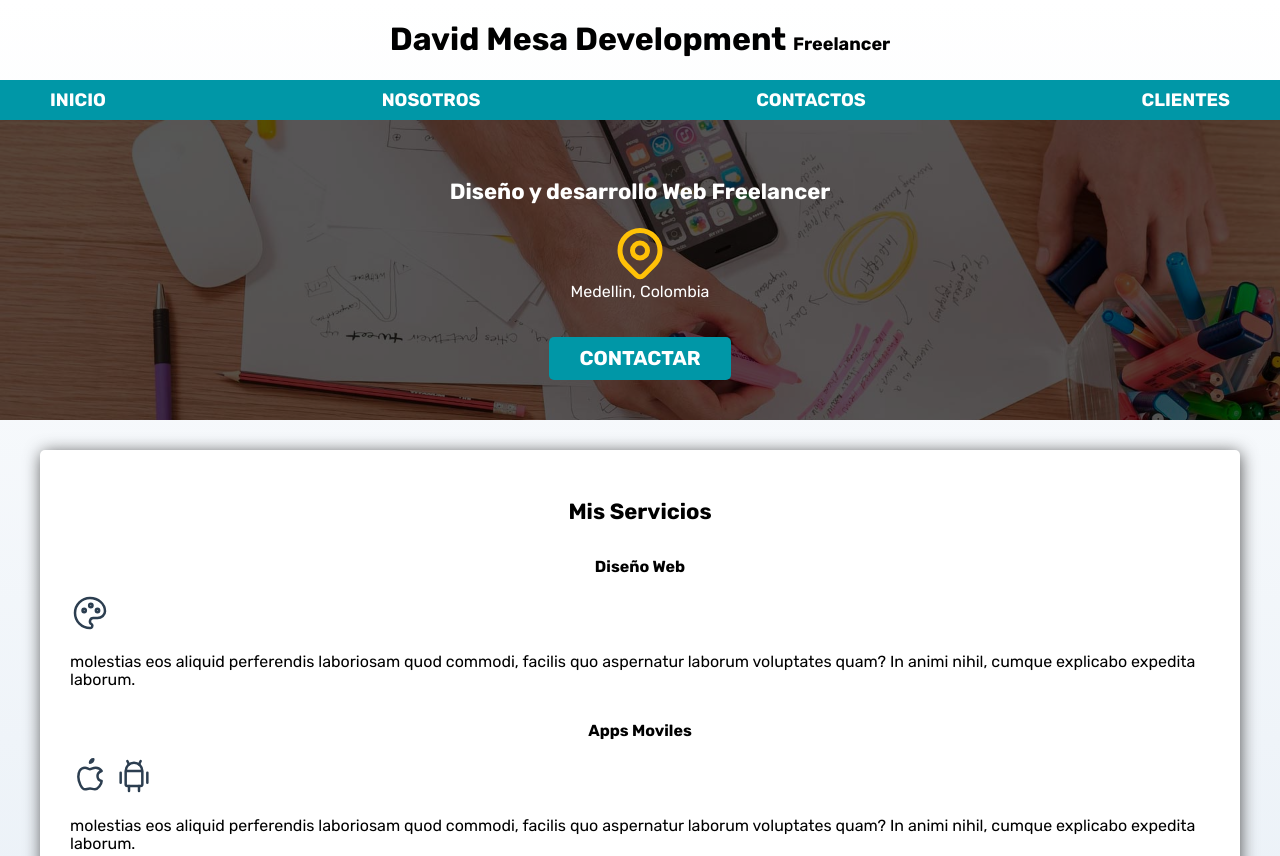
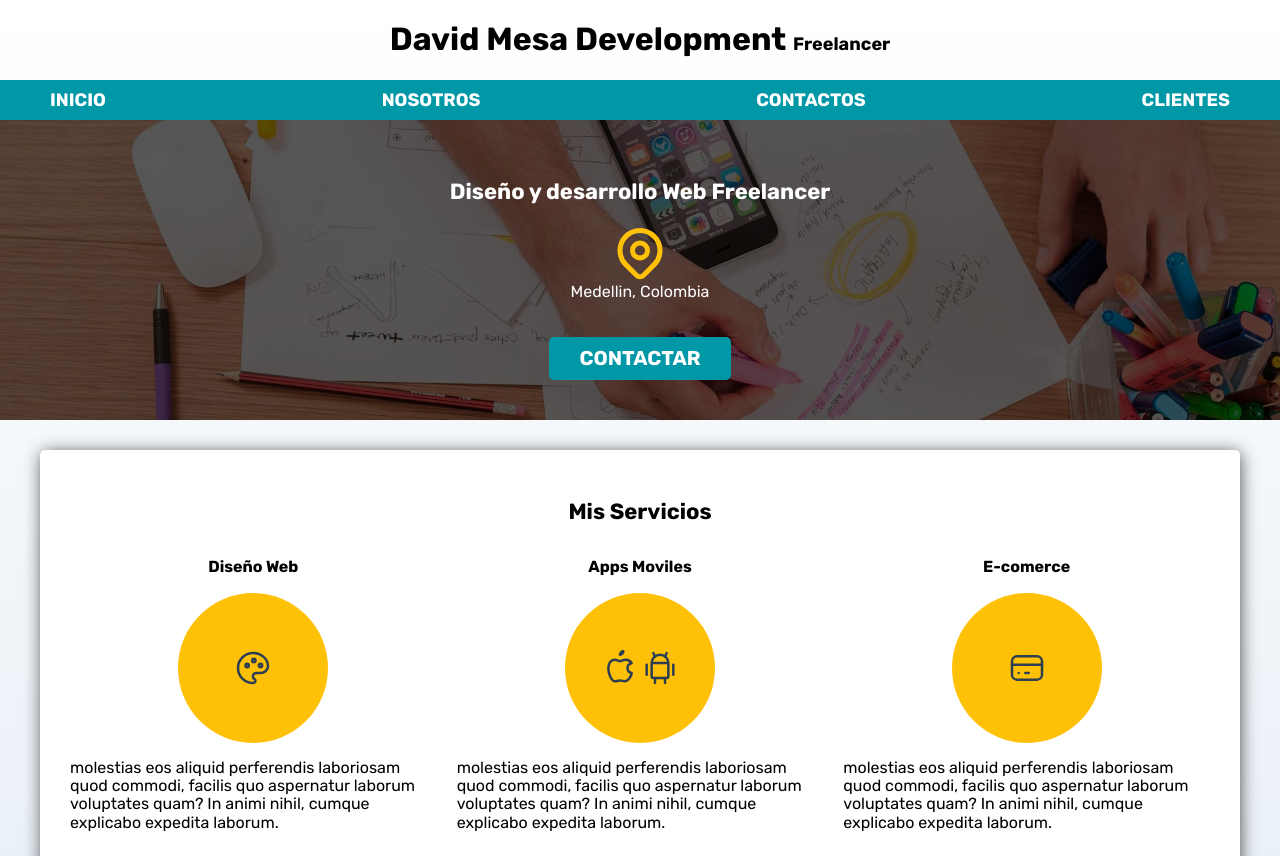
Before and after one commit to davidsm09/basic-wd-U, a plain HTML site: page code/index.html in a window 1280 px wide. Shown: the top 856 px of the page. Drawn offline with Linux system fonts and the light colour scheme.

Commit message:
damos diseño al area de servicios 2

```diff
--- a/code/index.html
+++ b/code/index.html
@@ -48,10 +48,12 @@
         <h2>Mis Servicios</h2>
 
         <div class="servicios">
-            <section>
+            <section class="servicio">
                 <h3>
                     Diseño Web
                 </h3>
+
+                <div class="iconos">
                     <svg xmlns="http://www.w3.org/2000/svg" class="icon icon-tabler icon-tabler-palette" width="40" height="40" viewBox="0 0 24 24" stroke-width="1.5" stroke="#2c3e50" fill="none" stroke-linecap="round" stroke-linejoin="round">
                         <path stroke="none" d="M0 0h24v24H0z" fill="none"/>
                         <path d="M12 21a9 9 0 0 1 0 -18c4.97 0 9 3.582 9 8c0 1.06 -.474 2.078 -1.318 2.828c-.844 .75 -1.989 1.172 -3.182 1.172h-2.5a2 2 0 0 0 -1 3.75a1.3 1.3 0 0 1 -1 2.25" />
@@ -59,14 +61,18 @@
                         <path d="M12.5 7.5m-1 0a1 1 0 1 0 2 0a1 1 0 1 0 -2 0" />
                         <path d="M16.5 10.5m-1 0a1 1 0 1 0 2 0a1 1 0 1 0 -2 0" />
                     </svg>
+                </div>
+
                 <p>
                     molestias eos aliquid perferendis laboriosam quod commodi, facilis quo aspernatur laborum voluptates quam? In animi nihil, cumque explicabo expedita laborum.
                 </p>
             </section>
-            <section>
+            <section class="servicio">
                 <h3>
                     Apps Moviles
                 </h3>
+
+                <div class="iconos">
                     <svg xmlns="http://www.w3.org/2000/svg" class="icon icon-tabler icon-tabler-brand-apple" width="40" height="40" viewBox="0 0 24 24" stroke-width="1.5" stroke="#2c3e50" fill="none" stroke-linecap="round" stroke-linejoin="round">
                         <path stroke="none" d="M0 0h24v24H0z" fill="none"/>
                         <path d="M9 7c-3 0 -4 3 -4 5.5c0 3 2 7.5 4 7.5c1.088 -.046 1.679 -.5 3 -.5c1.312 0 1.5 .5 3 .5s4 -3 4 -5c-.028 -.01 -2.472 -.403 -2.5 -3c-.019 -2.17 2.416 -2.954 2.5 -3c-1.023 -1.492 -2.951 -1.963 -3.5 -2c-1.433 -.111 -2.83 1 -3.5 1c-.68 0 -1.9 -1 -3 -1z" />
@@ -82,14 +88,18 @@
                         <path d="M9 18l0 3" />
                         <path d="M15 18l0 3" />
                     </svg>
+                </div>
+
                 <p>
                     molestias eos aliquid perferendis laboriosam quod commodi, facilis quo aspernatur laborum voluptates quam? In animi nihil, cumque explicabo expedita laborum.
                 </p>
             </section>
-            <section>
+            <section class="servicio">
                 <h3>
                     E-comerce
                 </h3>
+
+                <div class="iconos">
                     <svg xmlns="http://www.w3.org/2000/svg" class="icon icon-tabler icon-tabler-credit-card" width="40" height="40" viewBox="0 0 24 24" stroke-width="1.5" stroke="#2c3e50" fill="none" stroke-linecap="round" stroke-linejoin="round">
                         <path stroke="none" d="M0 0h24v24H0z" fill="none"/>
                         <path d="M3 5m0 3a3 3 0 0 1 3 -3h12a3 3 0 0 1 3 3v8a3 3 0 0 1 -3 3h-12a3 3 0 0 1 -3 -3z" />
@@ -97,6 +107,7 @@
                         <path d="M7 15l.01 0" />
                         <path d="M11 15l2 0" />
                     </svg>
+                </div>
 
                 <p>
                     molestias eos aliquid perferendis laboriosam quod commodi, facilis quo aspernatur laborum voluptates quam? In animi nihil, cumque explicabo expedita laborum.
--- a/code/style.css
+++ b/code/style.css
@@ -60,6 +60,14 @@ h1,h2,h3 {
     border-radius: .5rem;
     width: 90%;
     text-align: center;
+    transition: ease-in .2s;
+}
+
+.boton:hover {
+    cursor: pointer;
+    background-color: var(--primario);
+    color: var(--oscuro);
+    transition: ease-in .2s;
 }
 
 @media (min-width: 768px) {
@@ -144,6 +152,33 @@ h1,h2,h3 {
 
 /* servicios */
 
-.servicios {
+@media (min-width: 768px) {
+    .servicios{
     display: grid;
+    grid-template-columns:repeat(3, 1fr);
+    column-gap: 2rem;
+    }
 }
+.servicio {
+    display: flex;
+    flex-direction: column;
+    align-items: center;
+}
+
+.servicio h3 {
+
+}
+
+.servicio p {
+
+}
+
+.servicio .iconos {
+    height: 15rem;
+    width: 15rem;
+    background-color: var(--primario);
+    border-radius: 50%;
+    display: flex;
+    justify-content: center;
+    align-items: center;
+}
```
Lines whose indentation alone changed are shown as unchanged.
